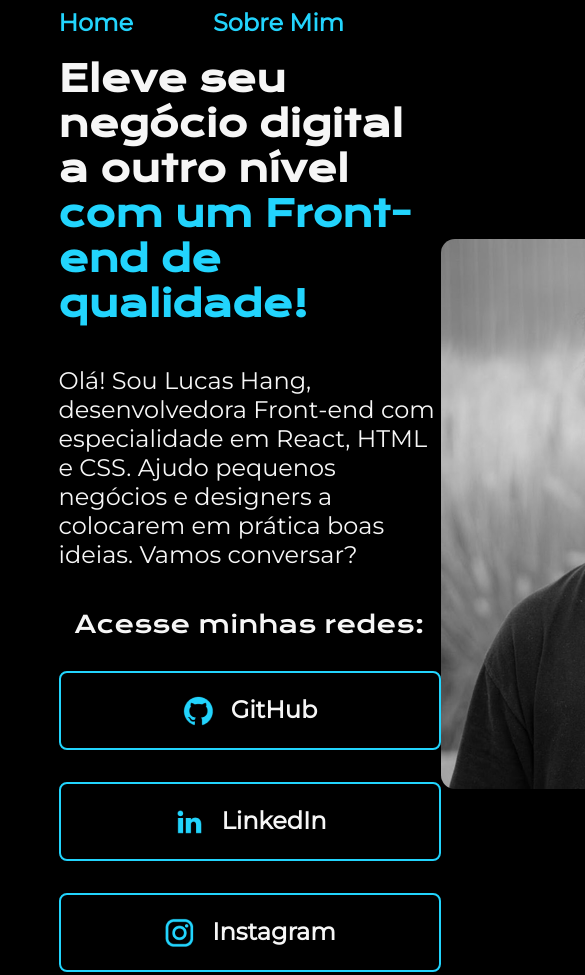
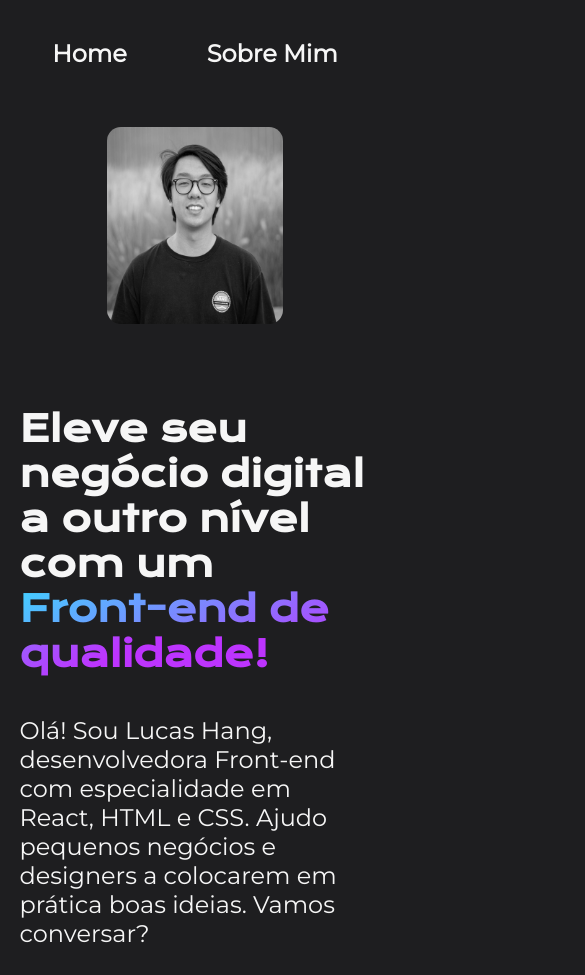
Before and after one commit to LucasYanaga/PortfolioHTMLCSS, a plain HTML site: page index.html in a window 390 px wide. Shown: the top 975 px of the page, 585 px wide, since content can reach past the window. Drawn offline with nearby package versions, Linux system fonts and the light colour scheme.

Commit message:
responsividade e cores

```diff
--- a/index.html
+++ b/index.html
@@ -18,14 +18,14 @@
     </header>
     <main class="apresentacao">
         <section class="apresentacao__conteudo">
-            <h1 class="apresentacao__conteudo__titulo">Eleve seu negócio digital a outro nível <strong
-            class="titulo-destaque">com um Front-end de qualidade!
-            </strong></h1>
+            <h1 class="apresentacao__conteudo__titulo">Eleve seu negócio digital a outro nível com um
+                <strong class="titulo-destaque">Front-end de qualidade!</strong>
+            </h1>
             <p class="apresentacao__conteudo__texto">Olá! Sou Lucas Hang, desenvolvedora
-            Front-end com especialidade em React, HTML e
-            CSS. Ajudo pequenos negócios e designers a
-            colocarem em prática boas ideias. Vamos
-            conversar?</p>
+                Front-end com especialidade em React, HTML e
+                CSS. Ajudo pequenos negócios e designers a
+                colocarem em prática boas ideias. Vamos
+                conversar?</p>
             <div class="apresentacao__links">
                 <h2 class="apresentacao_links_subtitulo">Acesse minhas redes:</h2>
                 <a href="https://github.com/LucasYanaga" class="apresentacao__links__botoes" target=”_blank”>
@@ -42,7 +42,7 @@
                 </a>
             </div>
         </section>
-        <img src="lucas.png" alt="Foto da Joana Santos programando" class="apresentacao__imagem">
+        <img src="lucas.png" alt="Eu ;D" class="apresentacao__imagem">
     </main>
     <footer class="rodape">Desenvolvido por Lucas</footer>
 </body>
--- a/styles/style.css
+++ b/styles/style.css
@@ -1,4 +1,14 @@
 @import url('https://fonts.googleapis.com/css2?family=Krona+One&family=Montserrat&display=swap');
+
+:root{
+    --cor-primaria: #1E1E20;
+    --cor-secundaria: #f6f6f6;
+    --cor-terciaria: #47C8FF;
+    --cor-hover:#252529;
+
+    --fonte-primaria: 'Krona One', sans-serif;
+    --fonte-secundaria: 'Montserrat', sans-serif;
+}
 
 *{
     margin: 0;
@@ -7,16 +17,19 @@
 
 body{
     box-sizing: border-box;
-    background-color: #000000;
-    color: #F6F6F6;
+    background-color: VAR(--cor-primaria);
+    color: VAR(--cor-secundaria);
 }
 
 .titulo-destaque{
-    color: #22D4FD;
+    background: -webkit-linear-gradient( 120deg, #bd34fe 30%, #41d1ff );
+    -webkit-background-clip: text;
+    background-clip: text;
+    -webkit-text-fill-color: transparent;
 }
 
 .cabecalho {
-    padding: 2% 0% 0% 15%;
+    padding: 2% 0% 2% 15%;
 }
 
 .cabecalho__menu {
@@ -25,10 +38,10 @@ body{
 }
 
 .cabecalho__menu__link {
-    font-family: 'Montserrat', sans-serif;
-    font-size: 24px;
+    font-family: var(--fonte-secundaria);
+    font-size: 1.5rem;
     font-weight: 600;
-    color: #22D4FD;
+    color: VAR(--cor-secundaria);
     text-decoration: none;
 }
 
@@ -37,25 +50,27 @@ body{
     display: flex;
     align-items: center;
     justify-content: space-between;
+    gap: 82px;
 }
 .apresentacao__conteudo{
-    width: 615px;
+    width: 50%;
     display: flex;
     flex-direction: column;
     gap: 40px;
 }
 
 .apresentacao__conteudo__titulo{
-    font-size: 36px;
-    font-family: 'Krona One', sans-serif;
+    font-size: 2.25rem;
+    font-family: var(--fonte-primaria);
 }
 
 .apresentacao__conteudo__texto{
-    font-size: 24px;
-    font-family: 'Montserrat', sans-serif;
+    font-size: 1.5rem;
+    font-family: var(--fonte-secundaria);
 }
 
 .apresentacao__imagem{
+    width: 50%;
     filter: grayscale(100%);
     -webkit-filter: grayscale(100%);
     border-radius: 14px;
@@ -70,9 +85,9 @@ body{
 }
 
 .apresentacao_links_subtitulo {
-    font-family: 'Krona One', sans-serif;
+    font-family: var(--fonte-primaria);
     font-weight: 400;
-    font-size: 24px;
+    font-size: 1.5rem;
 }
 
 
@@ -80,32 +95,51 @@ body{
     display: flex;
     justify-content: center;
     gap: 16px;
-    width: 378px;
+    width: 50%;
     padding: 21.5px 0;
-    border: 2px solid #22D4FD;
+    border: 2px solid VAR(--cor-terciaria);
     border-radius: 8px;
 
     text-align: center;
     text-decoration: none;
 
-    font-size: 24px;
+    font-size: 1.5rem;
     font-weight: 600;
-    font-family: 'Montserrat', sans-serif;
+    font-family: var(--fonte-secundaria);
 
-    color: #F6F6F6;
+    color: VAR(--cor-secundaria);
 }
 
 .apresentacao__links__botoes:hover {
-    background-color: #272727;
+    background-color: VAR(--cor-hover-gradient);
 }
 
 .rodape {
     padding: 24px;
     text-align: center;
-    background-color: #22D4FD;
+    background-color: VAR(--cor-terciaria);
 
-    font-family: 'Montserrat', sans-serif;
-    color: #000000;
+    font-family: var(--fonte-secundaria);
+    color: var(--cor-primaria);
     font-weight: 400;
-    font-size: 24px;
+    font-size: 1.5rem;
 }
+
+@media (max-width: 1200px) {
+    .cabecalho {
+        padding: 10%;
+    }
+
+    .cabecalho__menu {
+        justify-content: center;
+    }
+
+    .apresentacao {
+        flex-direction: column-reverse;
+        padding: 5%;
+    }
+
+    .apresentacao__conteudo {
+        width: auto;
+    }
+}
```
Also changed, not shown: about.html (+26 -2 lines).
